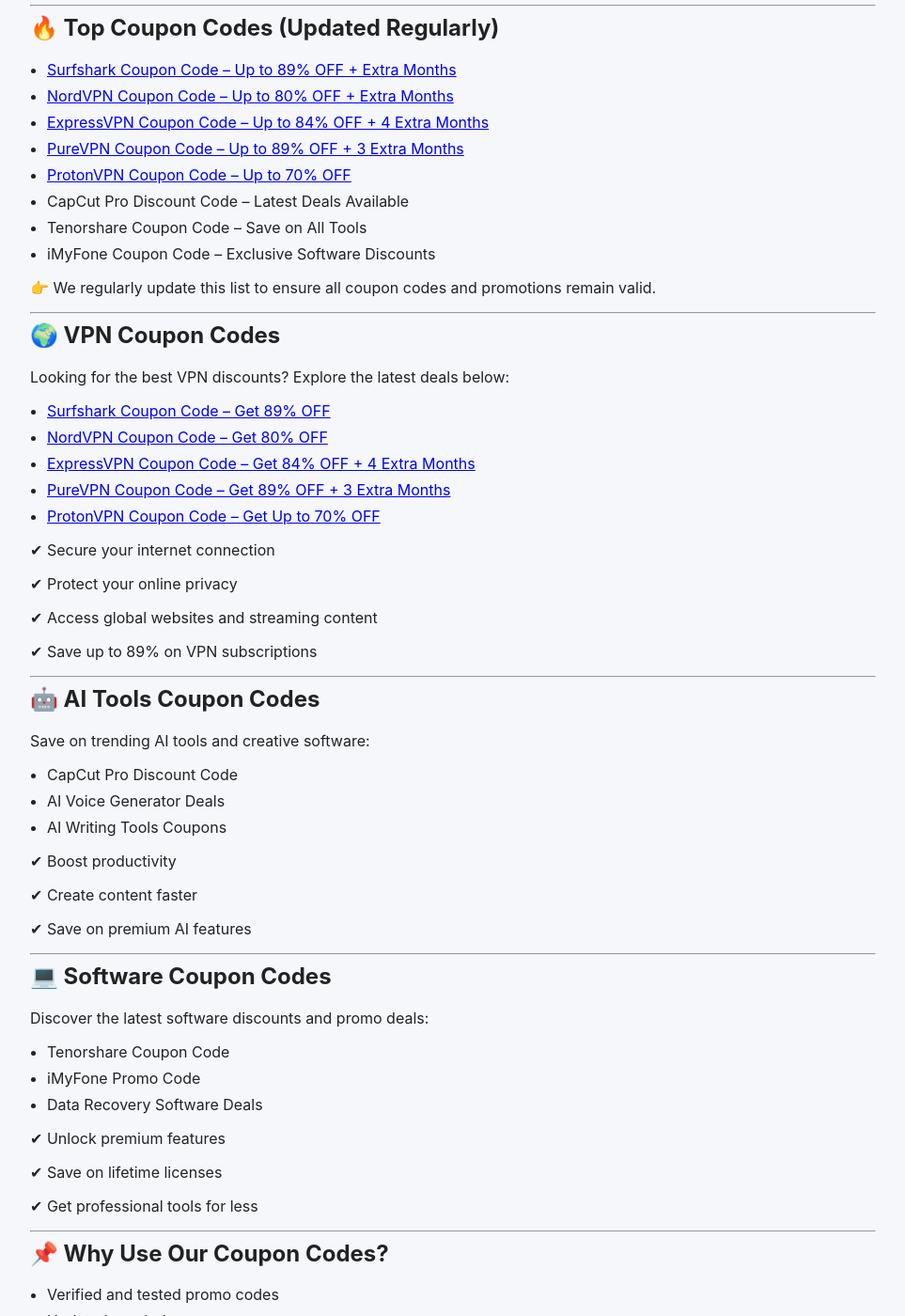
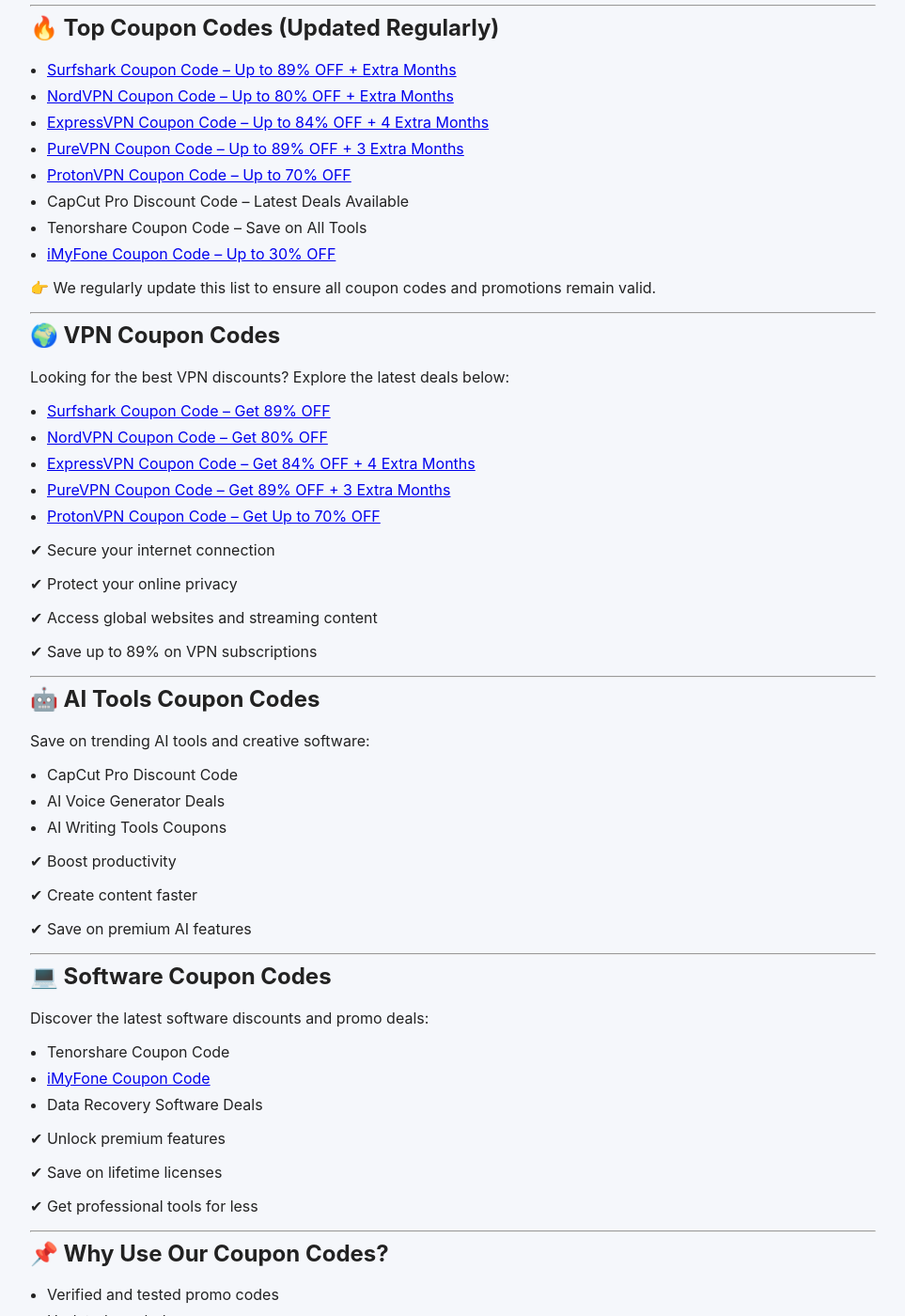
Before and after one commit to BestCouponCodes/best-coupon-codes, a Jekyll site: the page built from index.md, in a window 1280 px wide and 1400 px high, scrolled down 434 px. Shown: the whole window at 94% size, without its empty margins (158-1121 px from the left). Built offline with Jekyll 4.4.1, drawn with Linux system fonts in a browser that asks for light colours.

Commit message:
Update iMyFone coupon code links in index.md

```diff
--- a/index.md
+++ b/index.md
@@ -26,7 +26,7 @@ We continuously update the best discounts for VPN services, AI tools, software,
 * [ProtonVPN Coupon Code – Up to 70% OFF](/best-coupon-codes/protonvpn-coupon-code/)
 * CapCut Pro Discount Code – Latest Deals Available
 * Tenorshare Coupon Code – Save on All Tools
-* iMyFone Coupon Code – Exclusive Software Discounts
+* [iMyFone Coupon Code – Up to 30% OFF](./imyfone-coupon-code.md)
 
 👉 We regularly update this list to ensure all coupon codes and promotions remain valid.
 
@@ -73,7 +73,7 @@ Save on trending AI tools and creative software:
 Discover the latest software discounts and promo deals:
 
 * Tenorshare Coupon Code
-* iMyFone Promo Code
+* [iMyFone Coupon Code](./imyfone-coupon-code.md)
 * Data Recovery Software Deals
 
 ✔ Unlock premium features
```
